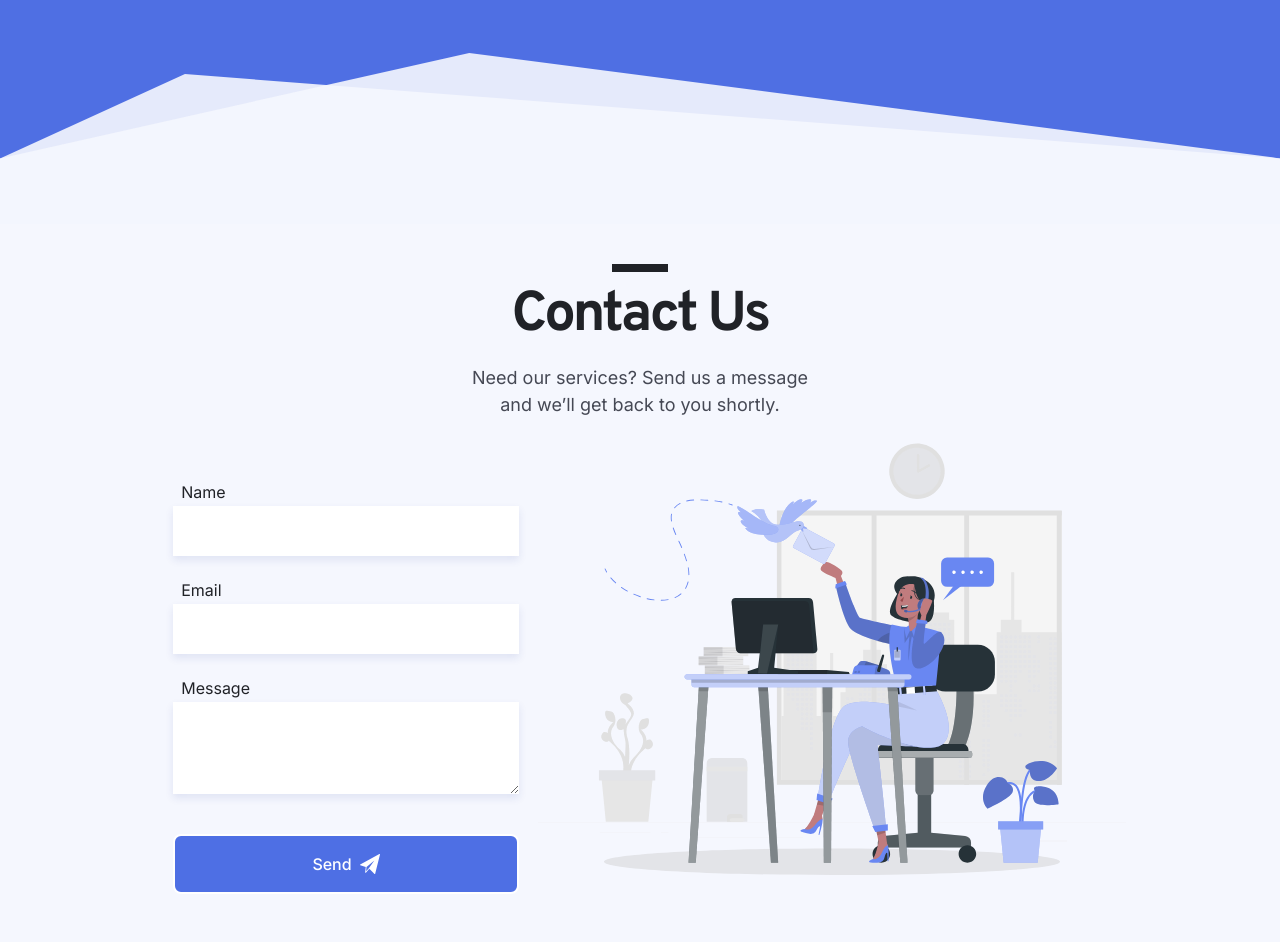
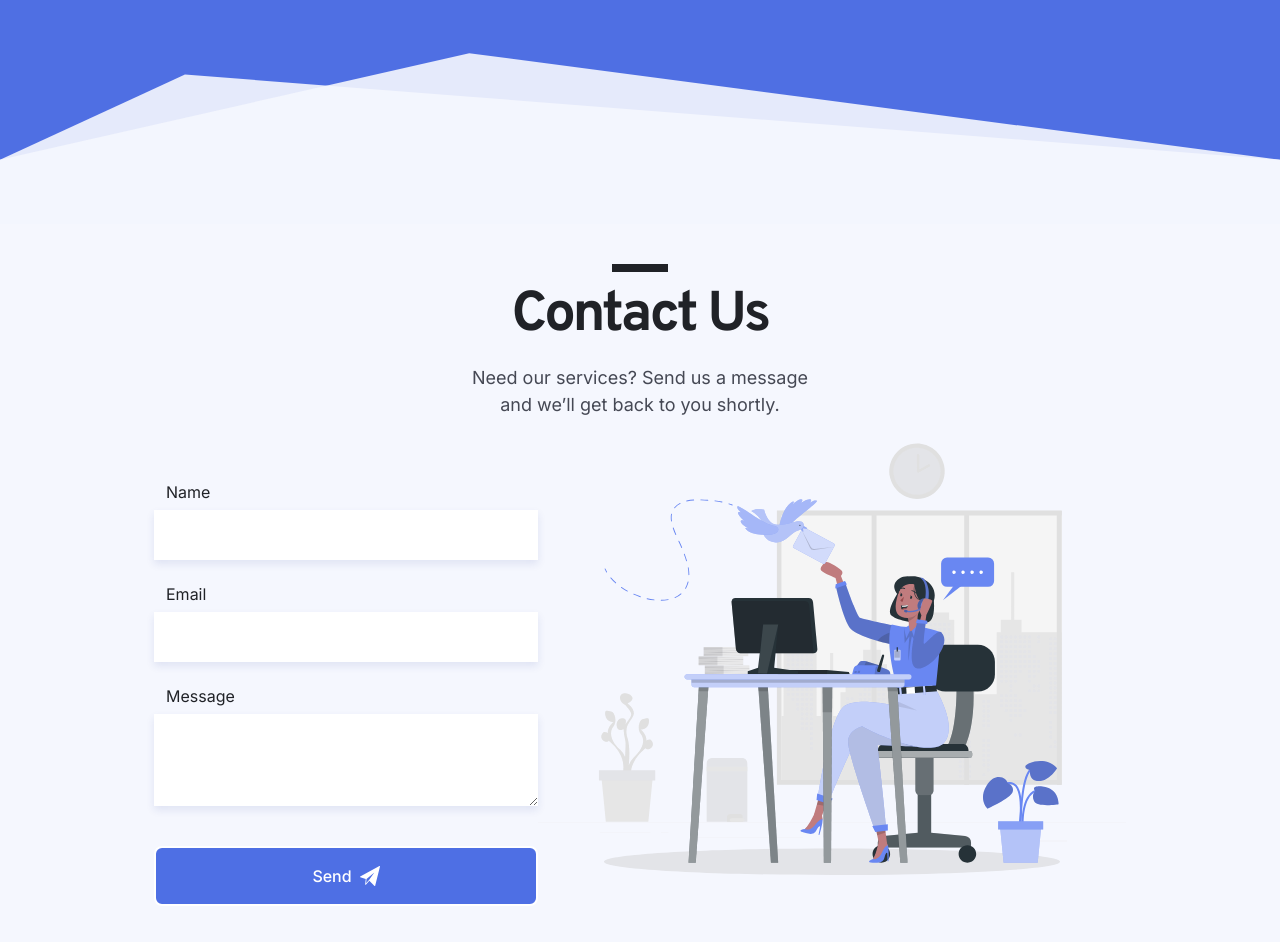
Before and after one commit to AmmDuncan/dev-in-details, a Next.js app: page / in a window 1280 px wide. Shown: the part 3968-4910 px from the top of the page. Built offline with nearby package versions, Linux system fonts and the light colour scheme.

Commit message:
darker shadows on input elements

```diff
--- a/components/ContactUs/styles.js
+++ b/components/ContactUs/styles.js
@@ -88,7 +88,7 @@ export const ContactUsRoot = styled.section`
     display: grid;
     grid: repeat(4, auto) / 1fr;
     row-gap: 24px;
-    width: 90%;
+    width: 100%;
     max-width: 386px;
     margin: 44px auto 0;
 
@@ -99,16 +99,16 @@ export const ContactUsRoot = styled.section`
     }
 
     label {
-      padding-left: 8px;
+      padding-left: 12px;
     }
 
     input,
     textarea {
-      padding: 16px 8px;
+      padding: 16px 12px;
       border: none;
       box-shadow: 0 4px 8px rgba(30, 50, 150, 0.1);
       width: 100%;
-      margin-top: 4px;
+      margin-top: 8px;
       font-size: 100%;
     }
   }
```
